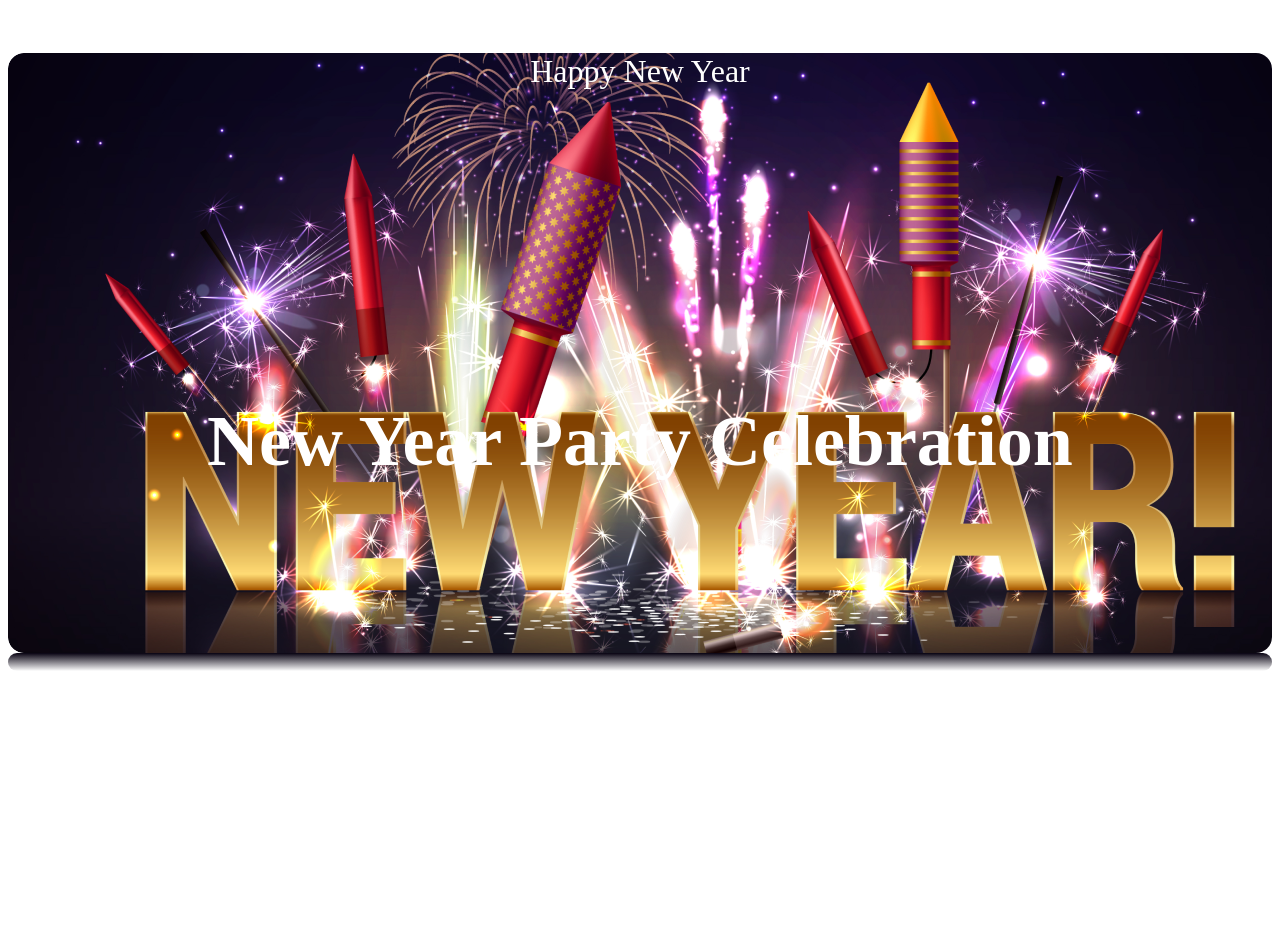
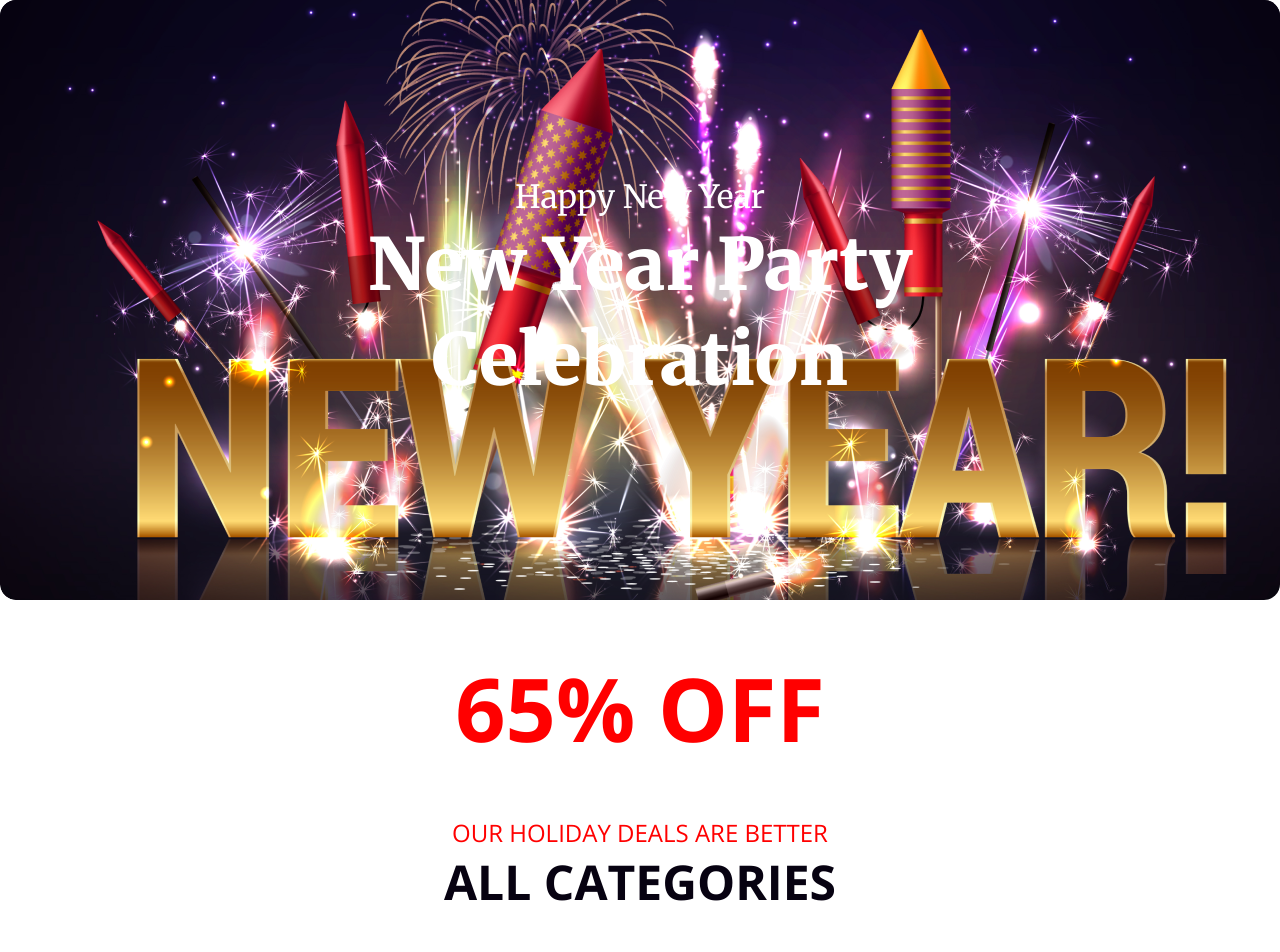
Before and after one commit to EtirazN95/new-year-website, a plain HTML site: page index.html in a window 1280 px wide. Shown: the top 952 px of the page. Before the commit the page ends 800 px from the top, so only its background shows below. Drawn offline with nearby package versions, Linux system fonts and the light colour scheme.

Commit message:
add offer layer

```diff
--- a/index.html
+++ b/index.html
@@ -12,24 +12,37 @@
     <link
         href="https://fonts.googleapis.com/css2?family=Inter:wght@100;200;300;400;700;800;900&family=Open+Sans:wght@400;700;800&display=swap"
         rel="stylesheet">
+        <link rel="preconnect" href="https://fonts.googleapis.com">
+<link rel="preconnect" href="https://fonts.gstatic.com" crossorigin>
+<link href="https://fonts.googleapis.com/css2?family=Inter:wght@100;200;300;400;700;800;900&family=Merriweather:wght@400;900&family=Open+Sans:wght@400;700;800&display=swap" rel="stylesheet">
 </head>
 
 <body>
     <header>
         <div class="container">
-            <div class="banner-text">
+            <div class="banner-img">
+               <div class="banner-text">
                 <h5>Happy New Year</h5>
                 <h2>New Year Party Celebration</h2>
+               </div>
             </div>
-            <div class="banner-img">
-                <img src="" alt="">
             </div>
-
-        </div>
 
     </header>
 
     <main>
+        <div class="container offer">
+            <div class="offer-text">
+                <h1>65% OFF</h1>
+                <h6>OUR HOLIDAY DEALS ARE BETTER</h6>
+                 <h4>ALL CATEGORIES</h4>
+            </div>
+            <div class="offer-img">
+                <img src="resources/New Year Photo.png" alt="">
+            </div>
+        </div>
+
+
 
     </main>
 
--- a/styles/style.css
+++ b/styles/style.css
@@ -1,9 +1,9 @@
-font-family: 'Inter',
-sans-serif;
-font-family: 'Open Sans',
-sans-serif;
+* {
+    font-family: 'Inter',
+        sans-serif;
+    font-family: 'Open Sans',
+        sans-serif;
 
-* {
     margin: 0;
     padding: 0;
 }
@@ -11,7 +11,7 @@ sans-serif;
 .container {
 
     max-width: 1320px;
-    height: 83%;
+    height: 80%;
     margin: 0 auto;
 }
 
@@ -20,6 +20,7 @@ sans-serif;
     background-image: url(../resources/Banner\ Image.png);
     height: 600px;
     border-radius: 16px;
+
 
 
 }
@@ -33,21 +34,53 @@ sans-serif;
 }
 
 h2 {
-    padding-bottom: 100px;
+
     text-align: center;
-    color: #FFF;
+    color: #fff;
     font-family: Merriweather;
     font-size: 72px;
     font-weight: 900;
     line-height: 95px;
+    padding: 0px 177px 344px;
 }
 
 h5 {
-    padding-bottom: 244px;
+
     text-align: center;
-    color: #FFF;
+    color: #fff;
     font-family: Merriweather;
     font-size: 32px;
     font-weight: 400;
+    padding: 177px 0px 0px 0px;
 
 }
+
+h1 {
+    color: #F00;
+    text-align: center;
+    font-size: 88px;
+    font-weight: 700;
+    padding: 48px;
+}
+
+h6 {
+    color: #F00;
+    text-align: center;
+    font-size: 24px;
+    font-weight: 500;
+}
+
+h4 {
+    color: #070211;
+    text-align: center;
+    font-size: 48px;
+
+
+}
+
+.offer-img {
+    width: 802.9px;
+    height: 500px;
+    flex-shrink: 0;
+    padding: 48px 200px;
+}
```
